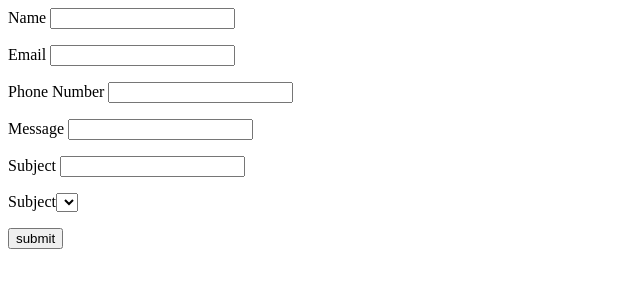
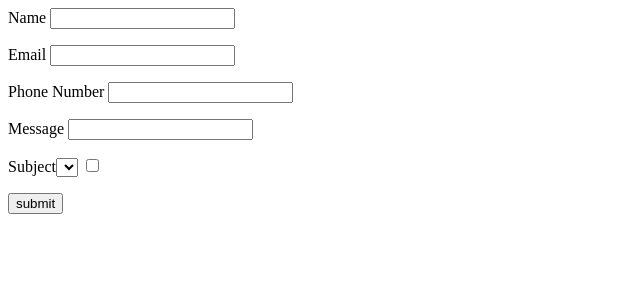
Before and after one commit to vdcayas1869/render-flask-deployment, a Flask app: page / in a window 1280 px wide. Shown: the top 300 px of the page, without its empty margins (0-640 px from the left). Run offline with Flask 3, Linux system fonts and the light colour scheme; lists and menus that the app fills with data are empty.

Commit message:
Update contact_form.html

```diff
--- a/templates/contact_form.html
+++ b/templates/contact_form.html
@@ -5,7 +5,6 @@
          <p>Email <input type = "text" name = "Email" /></p>
          <p>Phone Number <input type = "text" name = "Phone Number" /></p>
          <p>Message <input type ="text" name = "Message" /></p>
-         <p>Subject <input type ="text" name = "Subject" /></p>
 
           Subject<SELECT name="subject">
             {% for c in subjectList %}
@@ -13,6 +12,8 @@
             {% endfor %}
           </SELECT>
 
+          <input type="checkbox" name="match-with-pairs"/>
+
          <p><input type = "submit" value = "submit" /></p>
       </form>
    </body>
```
